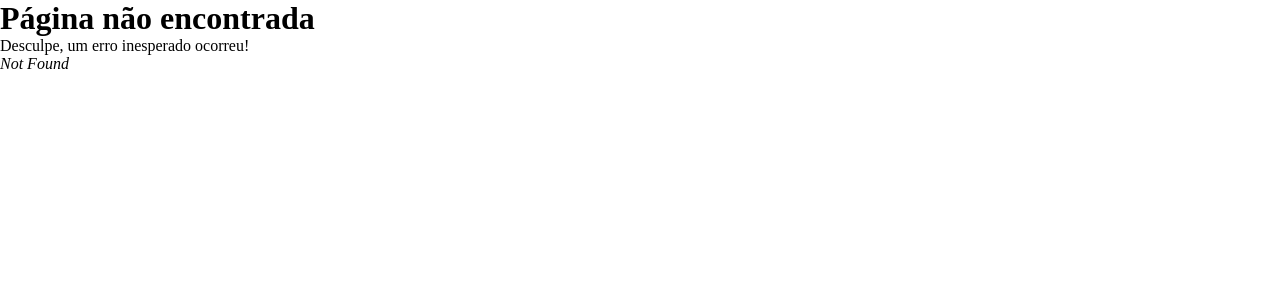
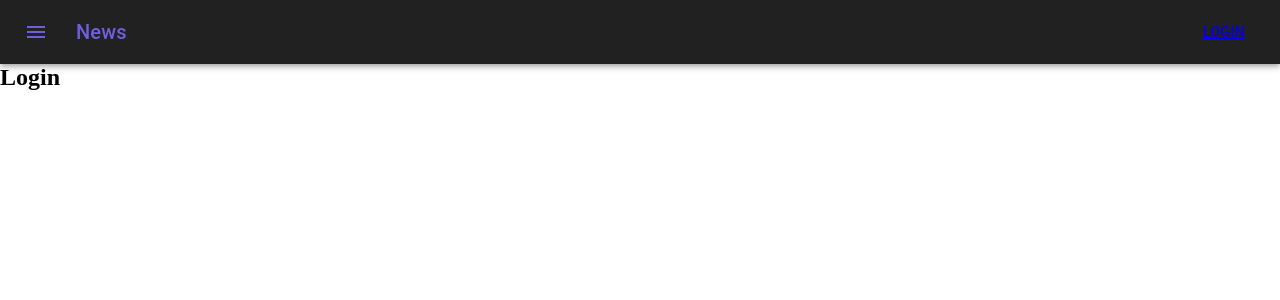
Before and after one commit to MarceloTadini/React-Clients, a React (Create React App) app: page /login in a window 1280 px wide. Before the commit this address had no page. Shown: the top 300 px of the page. Built offline with nearby package versions, Linux system fonts and the light colour scheme.

Commit message:
Fixing routes

```diff
--- a/src/index.jsx
+++ b/src/index.jsx
@@ -10,6 +10,7 @@ import { createTheme, ThemeProvider } from '@mui/material/styles';
 
 import Users from "./pages/Users";
 import './index.css'
+import Login from "./pages/Login";
 
 const theme = createTheme({
     palette: {
@@ -31,6 +32,10 @@ const router = createBrowserRouter([
     {
         path: "/users",
         element: <Users/>,
+    },
+    {
+        path: "/login",
+        element: <Login/>,
     }
 ])
 
--- a/src/pages/Login.jsx
+++ b/src/pages/Login.jsx
@@ -1,7 +1,10 @@
+import Header from "../partials/Header/Header"
+
 function Login(){
     return(
         <>
-        oi
+            <Header/>
+            <h2>Login</h2>
         </>
     )
 }
--- a/src/partials/Header/Header.jsx
+++ b/src/partials/Header/Header.jsx
@@ -47,7 +47,7 @@ function Header() {
                     <Typography variant="h6" component="div" sx={{ flexGrow: 1 }} color="secondary">
                         News
                     </Typography>
-                    <Button color="secondary">Login</Button>
+                    <Button color="secondary"> <a href="/login">Login</a></Button>
                 </Toolbar>
             </AppBar>
             <Drawer open={menuOpen} onClose={handleToggleMenu}>
```
